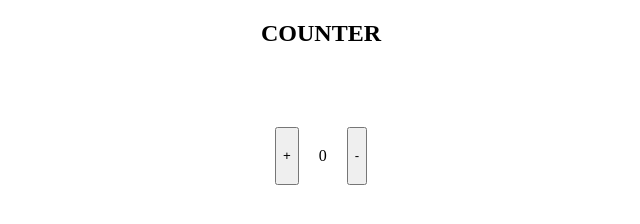
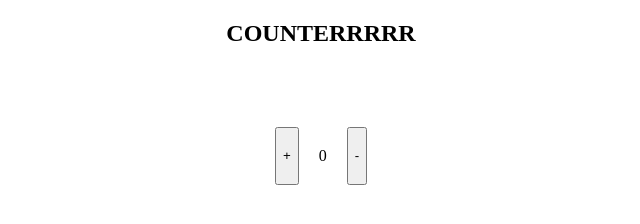
Before and after one commit to Sai-Nikhita/javascript-projects, a plain HTML site: page counter/index.html in a window 1280 px wide. Shown: the whole page, without its empty margins (319-959 px from the left). Drawn offline with Linux system fonts and the light colour scheme.

Commit message:
added r's

```diff
--- a/counter/index.html
+++ b/counter/index.html
@@ -24,7 +24,7 @@ p{
     <title>Document</title>
 </head>
 <body>
-    <h2>COUNTER</h2>
+    <h2>COUNTERRRRR</h2>
 	<div class="container">
 <button id="add">+</button>
 	<p id="counter">0</p>
```
